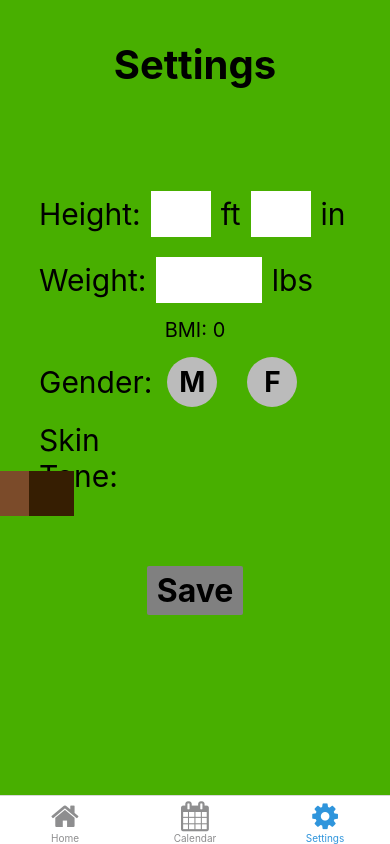
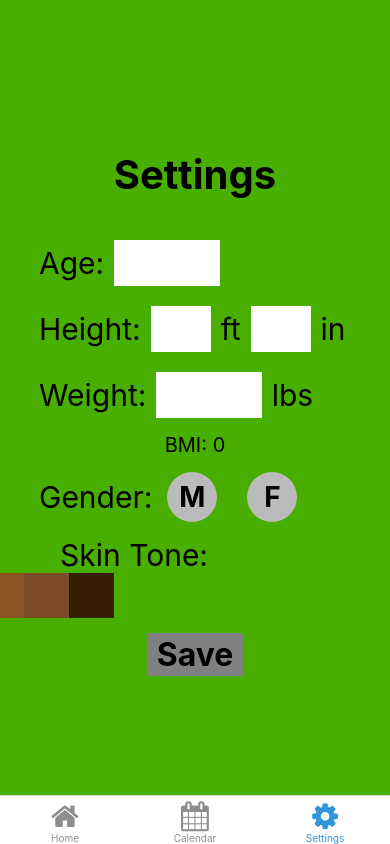
Before and after one commit to adbowles/vitaminDTracker, a React Native app in the folder app/: screen /Calendar in a window 390 px wide. Built offline with nearby package versions, Linux system fonts and the light colour scheme; what expo-linking would draw is missing.

Commit message:
Added Age, Aligned things
Added age option, aligned settings screen

```diff
--- a/app/components/ClothingSelector.js
+++ b/app/components/ClothingSelector.js
@@ -154,7 +154,7 @@ export default class ClothingSelector extends React.Component {
                         // save to local storage
                         storeData("clothing_items", JSON.stringify(this.state));
                     }}
-                    style={{alignSelf:'center', backgroundColor:'grey', paddingHorizontal:10, paddingVertical:5, borderRadius:2,marginTop:0}}><Text style={{fontSize:32, fontWeight:'bold'}}>Save</Text></Pressable>
+                    style={{alignSelf:'center', backgroundColor:'grey', paddingHorizontal:10, paddingVertical:2, borderRadius:2,marginTop:0}}><Text style={{fontSize:32, fontWeight:'bold'}}>Save</Text></Pressable>
                 </View>
 
             </View>
--- a/app/screens/TabTwoScreen.tsx
+++ b/app/screens/TabTwoScreen.tsx
@@ -9,7 +9,7 @@ import { backgroundColor } from '../src/style';
 import { getData, storeData } from '../src/Database';
 
 export default class TabTwoScreen extends React.Component {
-state = {inches:null, feet:null, weight:null, BMI:null, Gender:null, SkinTone:null, loaded:false}
+state = {inches:null, feet:null, weight:null, BMI:null, Gender:null, SkinTone:null, loaded:false, age:null}
 
 componentDidMount() {
   if (this.state.loaded) return;
@@ -23,7 +23,9 @@ componentDidMount() {
   })
 }
 
-
+   ageChanger(age){
+      this.setState({age:age});
+    }
    inchChanger(inches){
     if (inches > 11) inches = '11';
     this.setState({inches:inches});
@@ -46,7 +48,10 @@ componentDidMount() {
   }
   renderSkinTones(){
     const skinTones = [ '#ffdbac','#ffcba3','#c28155','#8d5524','#7B4B2A','#361e02'];
-    return skinTones.map( (value, index) => {
+    return (
+      <View style={styles.inputContainer}>
+        {
+        skinTones.map( (value, index) => {
           return (
             <Pressable
               key={index}
@@ -56,11 +61,26 @@ componentDidMount() {
             );
           })
         }
+      </View>
+      );
+  }
   render () {
   return (
     <TouchableWithoutFeedback onPress={() => {Keyboard.dismiss();this.calcBMI();}} accessible={false}>
       <View style={styles.container}>
         <Text style={styles.title}>Settings</Text>
+
+        <View style={styles.inputContainer}>
+          <Text style={styles.inputLabel}>Age:</Text>
+          <TextInput
+            onChangeText={this.ageChanger.bind(this)}
+            value={this.state.age}
+            keyboardType="numeric"
+            style={styles.input}
+            maxLength={2}
+          />
+        </View>
+
         <View style={styles.inputContainer}>
           <Text style={styles.inputLabel}>Height:</Text>
           <TextInput
@@ -102,8 +122,8 @@ componentDidMount() {
             <Text style = {styles.GenderText}>F</Text>
             </Pressable >
             </View>
-        <View style={styles.inputContainer}>
-          <Text style={styles.inputLabel}>Skin Tone:{"\n"}{"\n"}{"\n"}</Text>
+        <View style={styles.skinToneContainer}>
+          <Text style={styles.inputLabel}>Skin Tone:</Text>
           {this.renderSkinTones()}
         </View>
         <Pressable onPress={() => {
@@ -111,7 +131,7 @@ componentDidMount() {
 
             // save to local storage
             storeData("settings", JSON.stringify(this.state));
-        }} style={{alignSelf:'center', backgroundColor:'grey', paddingHorizontal:10, paddingVertical:5, borderRadius:2,}}>
+        }} style={{alignSelf:'center', backgroundColor:'grey', paddingHorizontal:10, paddingVertical:2, borderRadius:2,}}>
           <Text style={{fontSize:32, fontWeight:'bold'}}>Save</Text>
         </Pressable>
 
@@ -131,8 +151,10 @@ const styles = StyleSheet.create({
     fontSize: 40,
     fontWeight: 'bold',
     textAlign: "center",
-    position: "absolute",
-    top: '5%',
+    marginTop: '8%',
+    marginBottom: '8%',
+  // position: "absolute",
+  //  top: '5%',
   },
   inputContainer: {
     flexDirection:'row',
@@ -140,6 +162,9 @@ const styles = StyleSheet.create({
     alignItems:'center',
     alignSelf:"flex-start",
     marginLeft:'10%',
+  },
+  skinToneContainer: {
+    marginBottom:15,
   },
   inputLabel: {
     fontSize:30,
```
Lines whose indentation alone changed are shown as unchanged.
